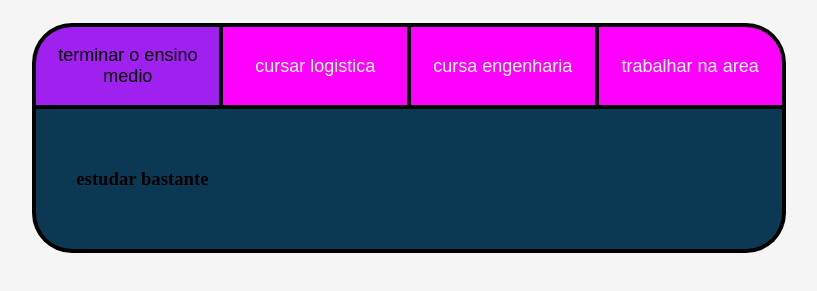
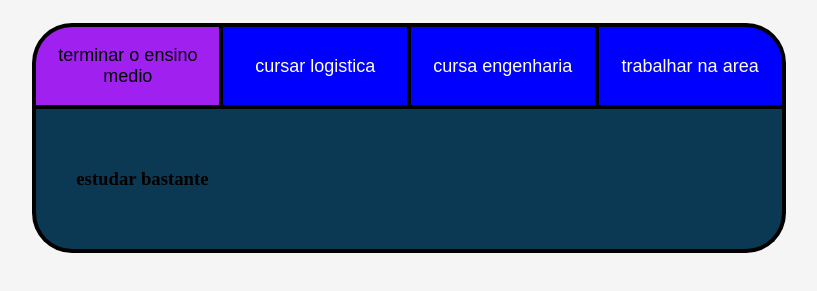
Before and after one commit to xaolim/meus-objetivos-do-ano, a plain HTML site: page index.html in a window 1280 px wide. Shown: the part 75-366 px from the top of the page, without its empty margins (231-1048 px from the left). Drawn offline with Linux system fonts and the light colour scheme.

Commit message:
tukdryukrry

```diff
--- a/style.css
+++ b/style.css
@@ -30,7 +30,7 @@
 }
 
 .botao {
-    background-color: var(--botão-inativo);
+    background-color: blue;
     color: var(--branco);
     display: flex;
     justify-content: center;
```
